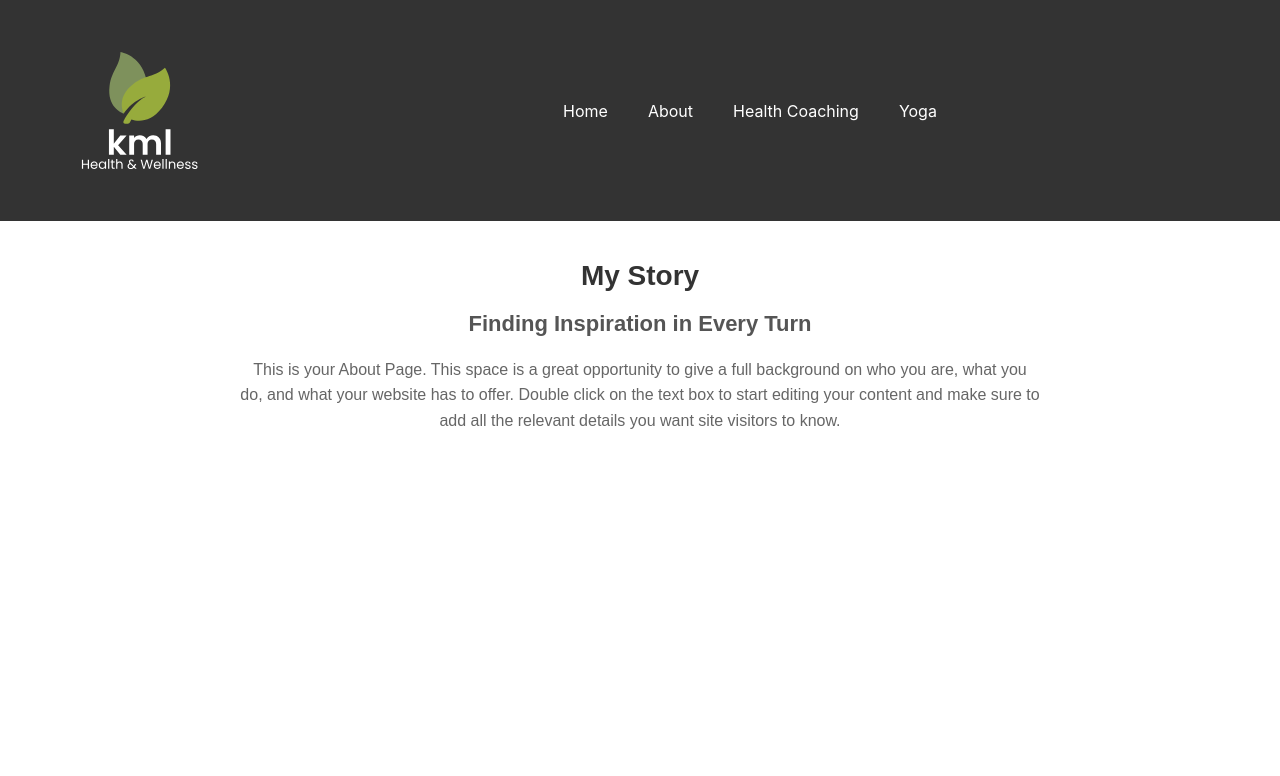
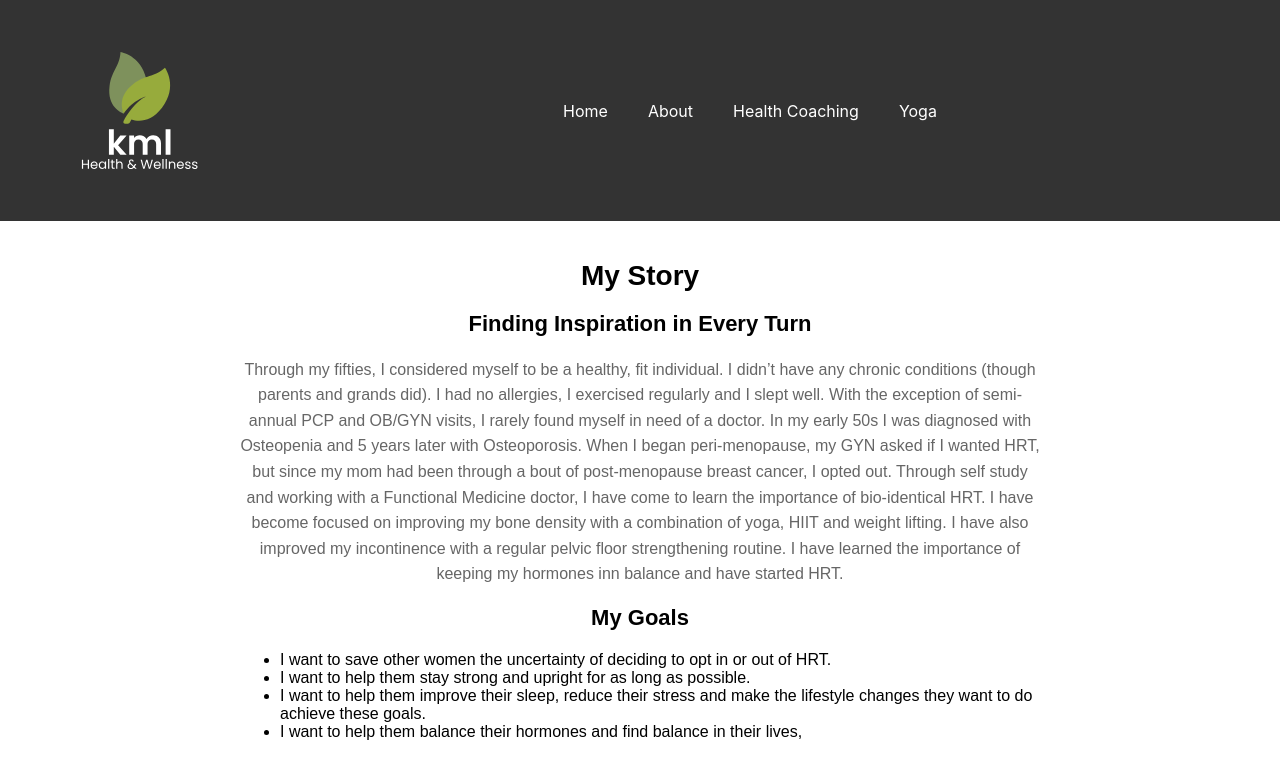
Before and after one commit to cxplanet/kmlwellness-spa, a React (Create React App) app: page /about in a window 1280 px wide. Shown: the top 776 px of the page. Built offline with nearby package versions, Linux system fonts and the light colour scheme.

Commit message:
about page info

```diff
--- a/src/components/About.css
+++ b/src/components/About.css
@@ -4,21 +4,27 @@
     padding: 20px;
     font-family: 'Arial', sans-serif;
     text-align: center; /* Centered text can add a formal touch to about pages */
+    color: #000000;
 }
 
 .about h1 {
-    color: #333;
+    color: #000000;
     font-size: 28px;
 }
 
 .about h2 {
-    color: #555;
+    color: #000000;
     font-size: 22px;
     margin-bottom: 20px;
 }
 
 .about p {
     font-size: 16px;
-    color: #666;
+    color: #000000;
     line-height: 1.6;
 }
+
+.aboutList {
+    color: #000000;
+    text-align: left;
+}
--- a/src/components/About.js
+++ b/src/components/About.js
@@ -6,7 +6,17 @@ function About() {
         <div className="about">
             <h1>My Story</h1>
             <h2>Finding Inspiration in Every Turn</h2>
-            <p>This is your About Page. This space is a great opportunity to give a full background on who you are, what you do, and what your website has to offer. Double click on the text box to start editing your content and make sure to add all the relevant details you want site visitors to know.</p>
+            <p>Through my fifties, I considered myself to be a healthy, fit individual. I didn’t have any chronic conditions (though parents and grands did). I had no allergies, I exercised regularly and I slept well. With the exception of semi-annual PCP and OB/GYN visits, I rarely found myself in need of a doctor. In my early 50s I was diagnosed with Osteopenia and 5 years later with Osteoporosis. When I began peri-menopause, my GYN asked if I wanted HRT, but since my mom had been through a bout of post-menopause breast cancer, I opted out.
+            Through self study and working with a Functional Medicine doctor, I have come to learn the importance of bio-identical HRT. I have become focused on improving my bone density with a combination of yoga, HIIT and weight lifting. I have also improved my incontinence with a regular pelvic floor strengthening routine. I have learned the importance of keeping my hormones inn balance and have started HRT.</p>
+            <h2>My Goals</h2>
+            <div className="aboutList">
+            <ul>
+            <li>I want to save other women the uncertainty of deciding to opt in or out of HRT.</li>
+            <li>I want to help them stay strong and upright for as long as possible.</li>
+            <li>I want to help them improve their sleep, reduce their stress and make the lifestyle changes they want to do achieve these goals.</li>
+            <li>I want to help them balance their hormones and find balance in their lives,</li>
+            </ul>
+            </div>
         </div>
     );
 }
```
